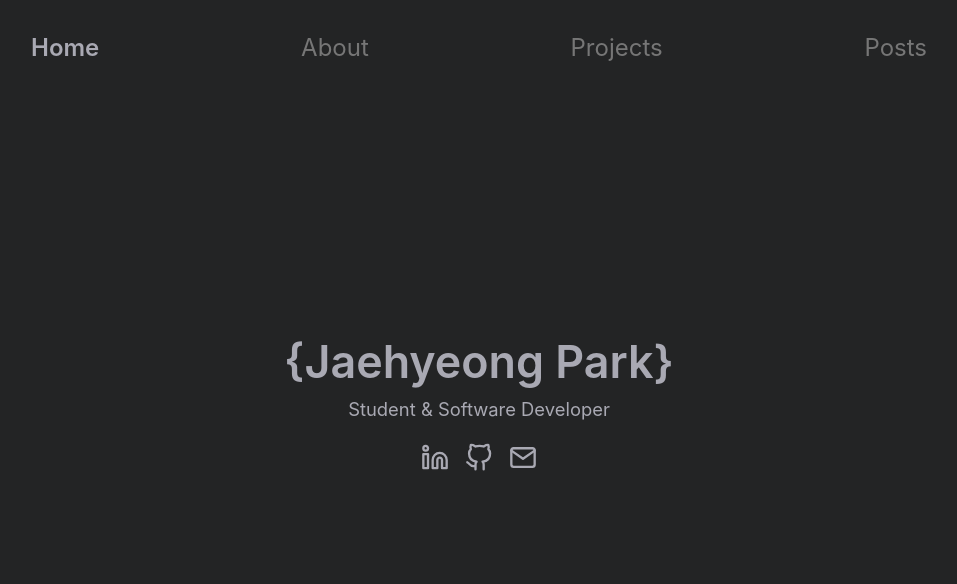
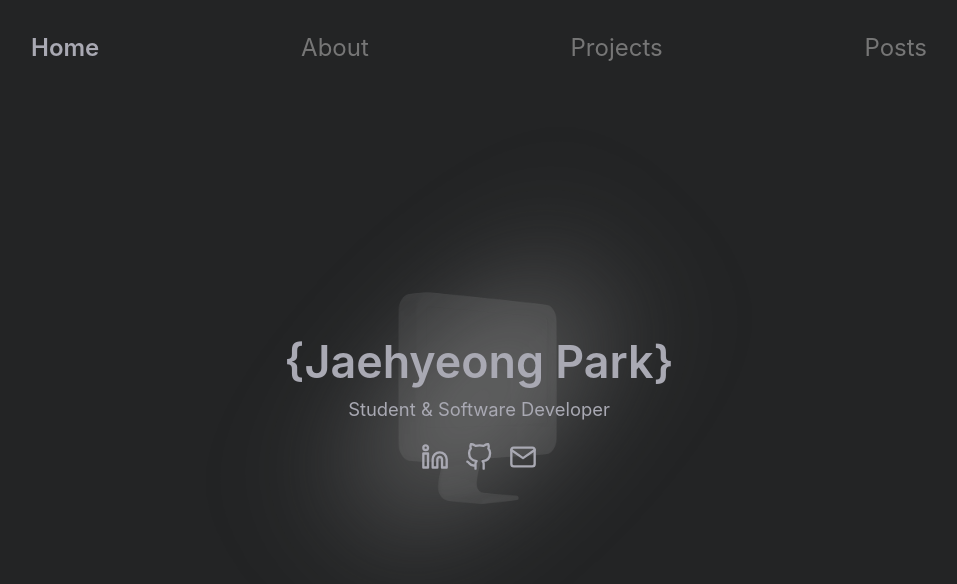
Before and after one commit to JaehyeongPark06/Personal-Site, a Next.js app: page / in a window 1280 px wide. Shown: the top 584 px of the page, without its empty margins (161-1118 px from the left). Built offline with nearby package versions, Linux system fonts and the light colour scheme.

Commit message:
Added cool PC Image

```diff
--- a/components/home.tsx
+++ b/components/home.tsx
@@ -1,7 +1,22 @@
+import Image from "next/image";
+
 export function Identify(): JSX.Element {
   return (
-    <>
     <div className="w-full fixed top-1/2 left-1/2 -translate-y-1/2 -translate-x-1/2">
+      <div className="z-0 flex w-full h-full items-center justify-center relative">
+        <div className="relative flex items-center justify-center">
+          <div className="absolute w-80 h-24 -rotate-45 bg-gradient-to-r from-gray-100 to-gray-100 blur-3xl from rounded-[100%]" />
+          <span className="box-border inline-block overflow-hidden relative">
+            <Image
+              alt="computer graphic"
+              className="z-0 opacity-10 absolute box-border m-auto block"
+              src="/pc.png"
+              width={250}
+              height={250}
+            />
+          </span>
+        </div>
+        <div className="z-10 flex flex-col items-center justify-center absolute">
           <h1 className="sm:font-semibold 1.5xl:font-bold text-gray-300 sm:text-title2 lmdl:text-title1 mdl:text-title5">
             {"{"}Jaehyeong Park{"}"}
           </h1>
@@ -70,6 +85,7 @@ export function Identify(): JSX.Element {
             </a>
           </div>
         </div>
-    </>
+      </div>
+    </div>
   );
 }
```
Also changed, not shown: pages/_app.tsx (+4 -4 lines), public/android-chrome-512x512.png (deleted), public/pc.png (added). Lines whose indentation alone changed are shown as unchanged.
